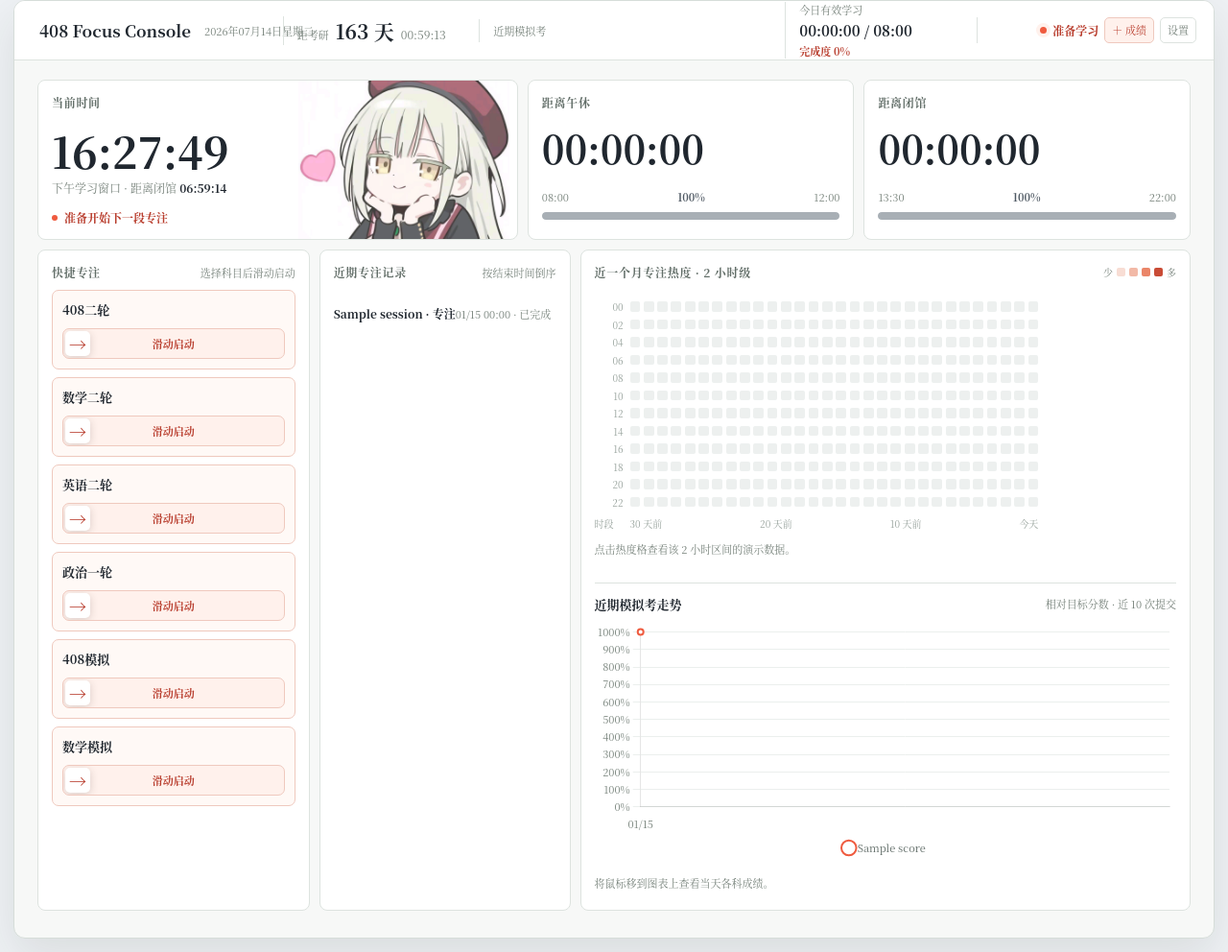
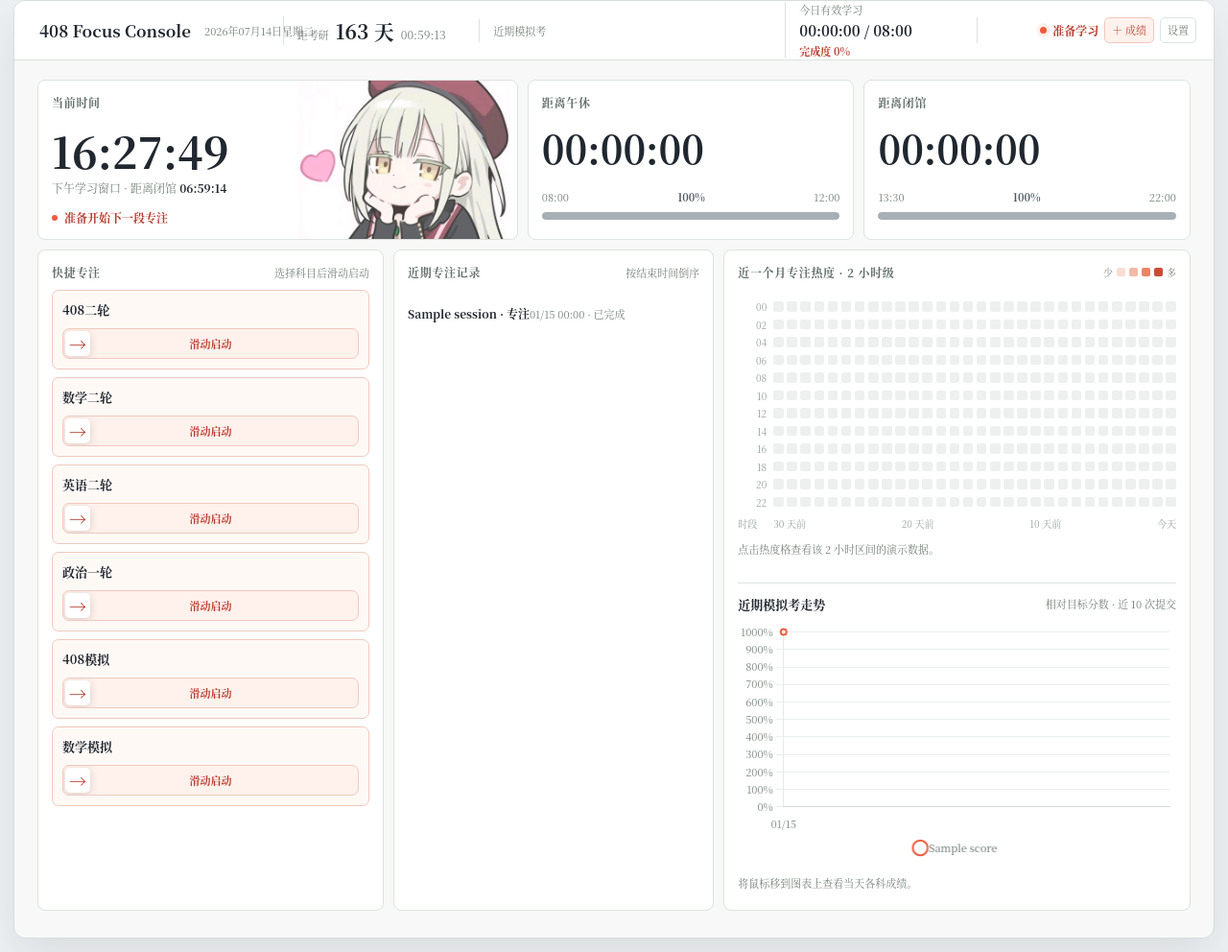
Before and after one commit to GYPp1us/408-Dashboard, a Flask app: page / in a window 1280 px wide. Shown: the part 14-1006 px from the top of the page at 96% size. Run offline with Flask 3, Linux system fonts and the light colour scheme; the visitor is signed in with stand-in values (Sample User, id 1); data comes from the database, SQL or seed files in the repository; tables that the repository leaves empty hold one stand-in row (values such as "Sample post").

Commit message:
fix: size dashboard column to heatmap

```diff
--- a/app/static/app.css
+++ b/app/static/app.css
@@ -65,7 +65,7 @@ button { cursor:pointer; }
 .section-block { margin-top:10px; }
 .section-heading { display:flex; align-items:center; justify-content:space-between; margin-bottom:10px; }
 .section-heading > span,.section-heading > a { color:var(--muted); font-size:11px; }
-.dashboard-grid { display:grid; grid-template-columns:minmax(260px,.78fr) minmax(240px,.72fr) minmax(0,1.75fr); gap:10px; align-items:stretch; margin-top:10px; }
+.dashboard-grid { display:grid; grid-template-columns:minmax(260px,1.08fr) minmax(240px,1fr) minmax(0,40.5%); gap:10px; align-items:stretch; margin-top:10px; }
 .activity-panel,.score-panel,.mode-panel { min-height:540px; }
 .mode-panel { grid-column:1; grid-row:1; }
 .score-panel { grid-column:2; grid-row:1; }
@@ -94,14 +94,14 @@ button { cursor:pointer; }
 .heat-legend { display:flex; align-items:center; gap:4px; color:var(--muted); font-size:10px; }
 .heat-legend i { width:9px; height:9px; border-radius:2px; background:var(--heat-empty); }
 .heat-legend i:nth-child(2){background:var(--heat-l1)}.heat-legend i:nth-child(3){background:var(--heat-l2)}.heat-legend i:nth-child(4){background:var(--heat-l3)}.heat-legend i:nth-child(5){background:var(--heat-l4)}
-.heatmap { display:grid; grid-template-columns:30px minmax(0,1fr); gap:7px; width:calc(75% + 8px); margin-top:12px; }
+.heatmap { display:grid; grid-template-columns:30px minmax(0,1fr); gap:7px; width:100%; margin-top:12px; }
 .heat-hours { display:grid; grid-template-rows:repeat(12,1fr); gap:3.5px; color:#96a19b; font-size:10px; text-align:right; }
 .heat-hours span { transform:translateY(-2px); }
 .heat-grid { display:grid; grid-template-columns:repeat(30,minmax(0,1fr)); grid-template-rows:repeat(12,1fr); gap:3.5px; width:100%; }
 .heat-cell { min-width:0; aspect-ratio:1; border-radius:2px; background:var(--heat-empty); cursor:pointer; user-select:none; -webkit-user-select:none; }
 .heat-cell.l1{background:var(--heat-l1)}.heat-cell.l2{background:var(--heat-l2)}.heat-cell.l3{background:var(--heat-l3)}.heat-cell.l4{background:var(--heat-l4)}
 .heat-cell:hover { outline:2px solid var(--accent); outline-offset:1px; }
-.heat-days { display:grid; grid-template-columns:30px minmax(0,1fr); gap:7px; width:calc(75% + 8px); margin-top:5px; color:#96a19b; font-size:10px; }
+.heat-days { display:grid; grid-template-columns:30px minmax(0,1fr); gap:7px; width:100%; margin-top:5px; color:#96a19b; font-size:10px; }
 .heat-days > div { display:flex; justify-content:space-between; }
 .detail-note,.setting-note { color:var(--muted); font-size:11px; }
 .metric-table { width:100%; border-collapse:collapse; font-size:12px; }
```
Also changed, not shown: tests/test_theme.py (+2 -1 lines).
